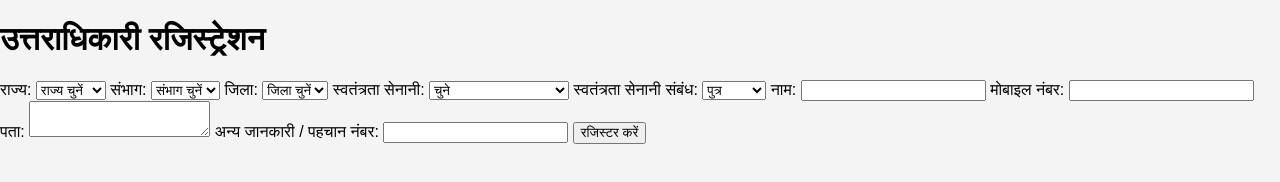
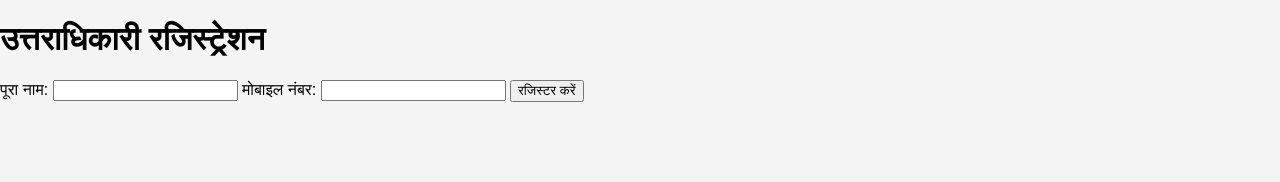
Before and after one commit to orion-a8/freedomfighterfamily, a plain HTML site: page registration.html in a window 1280 px wide. Drawn offline with Linux system fonts and the light colour scheme.

Commit message:
Update registration.html

```diff
--- a/registration.html
+++ b/registration.html
@@ -11,66 +11,11 @@
     <h1>उत्तराधिकारी रजिस्ट्रेशन</h1>
 
     <form id="registrationForm">
-        <!-- राज्य चयन -->
-        <label for="state">राज्य:</label>
-        <select id="state" onchange="populateSambhag()">
-            <option value="">राज्य चुनें</option>
-            <option value="मध्य प्रदेश">मध्य प्रदेश</option>
-            <option value="उत्तर प्रदेश">उत्तर प्रदेश</option>
-        </select>
-
-        <!-- संभाग चयन (केवल मध्य प्रदेश के लिए) -->
-        <label for="sambhag">संभाग:</label>
-        <select id="sambhag" onchange="populateJila()">
-            <option value="">संभाग चुनें</option>
-        </select>
-
-        <!-- जिला चयन -->
-        <label for="jila">जिला:</label>
-        <select id="jila">
-            <option value="">जिला चुनें</option>
-        </select>
-
-        <!-- स्वतंत्रता सेनानी चयन -->
-        <label for="freedomFighterName">स्वतंत्रता सेनानी:</label>
-        <select id="freedomFighterName">
-            <option value="चुने">चुने</option>
-            <option value="नया सेनानी जोड़ें">🆕 स्वतंत्रता सेनानी जोड़ें</option>
-        </select>
-
-        <!-- यदि नया सेनानी जोड़ना है तो यह फील्ड दिखेगा -->
-        <div id="newFighterSection" style="display: none;">
-            <label for="newFighter">स्वतंत्रता सेनानी का नाम:</label>
-            <input type="text" id="newFighter">
-        </div>
-
-        <!-- संबंध चयन -->
-        <label for="relation">स्वतंत्रता सेनानी संबंध:</label>
-        <select id="relation">
-            <option value="पुत्र">पुत्र</option>
-            <option value="पुत्री">पुत्री</option>
-            <option value="पोता">पोता</option>
-            <option value="पोती">पोती</option>
-            <option value="नाती">नाती</option>
-            <option value="नातिन">नातिन</option>
-            <option value="पंती">पंती</option>
-            <option value="पंतन">पंतन</option>
-            <option value="पुत्र वधु">पुत्र वधु</option>
-            <option value="प्रपौत्र वधू">प्रपौत्र वधू</option>
-        </select>
-
-        <!-- अन्य विवरण -->
-        <label for="name">नाम:</label>
+        <label>पूरा नाम:</label>
         <input type="text" id="name" required>
 
-        <label for="mobile">मोबाइल नंबर:</label>
+        <label>मोबाइल नंबर:</label>
         <input type="tel" id="mobile" required>
-
-        <label for="address">पता:</label>
-        <textarea id="address" required></textarea>
-
-        <label for="extraInfo">अन्य जानकारी / पहचान नंबर:</label>
-        <input type="text" id="extraInfo">
 
         <button type="submit">रजिस्टर करें</button>
     </form>
```
